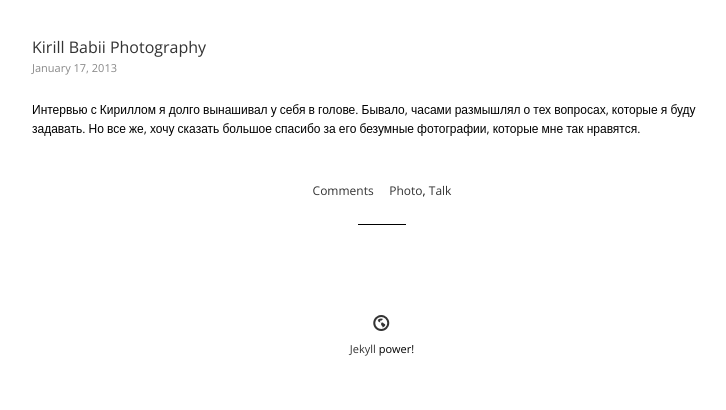
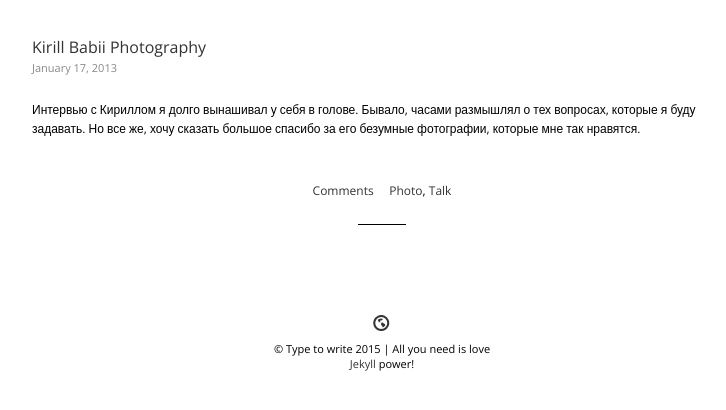
Before and after one commit to AlekseyTarasov/typetowrite.github.io, a Jekyll site: the page built from index.html, in a window 1280 px wide, cut to the strip 358-768 px from the top of the page. Shown: the whole strip, without its empty margins (258-984 px from the left). Built offline with Jekyll 4.4.1, drawn with Linux system fonts in a browser that asks for light colours; nearby versions of some CDN libraries; the list of posts is cut into pages by our own code; comment, search, counter and statistics services are not loaded.

Commit message:
Update footer.html

```diff
--- a/_includes/footer.html
+++ b/_includes/footer.html
@@ -2,6 +2,7 @@
   <div class="footer-social">
     <a href="/feed.xml"><span aria-hidden="true" class="icon-globe "></span></a>
   </div>
+    <section>© Type to write 2015 | All you need is love</section>
     <section><a href="https://jekyllrb.com/ ">Jekyll</a> power!</section>
   </footer><!-- .footer -->
 
```
